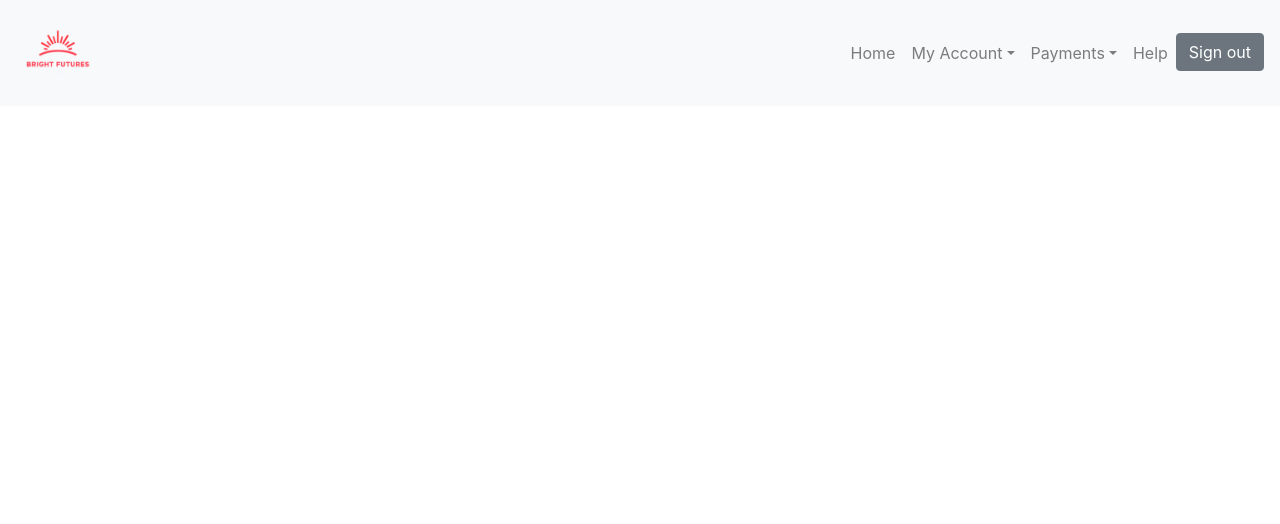
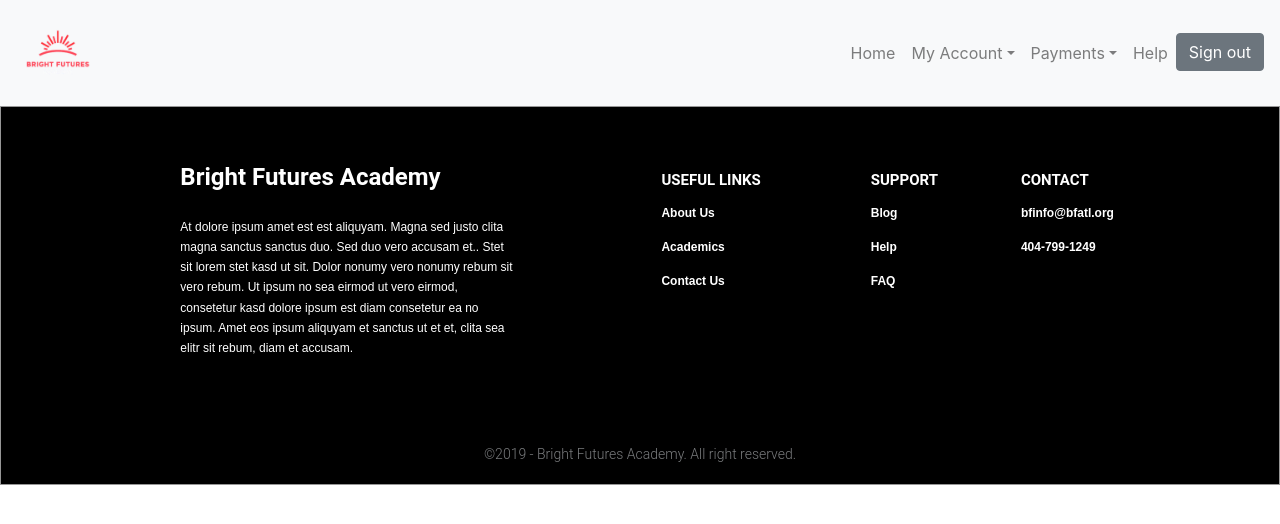
Before and after one commit to GTBitsOfGood/bright-futures-academy, a React (Create React App) app in the folder client/: page /landingPage in a window 1280 px wide. Shown: the top 524 px of the page. Built offline with nearby package versions, Linux system fonts and the light colour scheme.

Commit message:
Add Landing Page Footer

```diff
--- /dev/null
+++ b/client/src/components/Footer.js
@@ -0,0 +1,65 @@
+import React, { Component, Fragment } from 'react';
+import './css/Footer.css';
+
+/**
+ * Footer for Landing Page before parents sign in. https://github.com/GTBitsOfGood/bright-futures-academy/issues/112
+ */
+class Footer extends Component {
+
+    constructor(props) {
+        super(props);
+
+        this.state = {
+        }
+    }
+
+    /**
+     * TODO: Need to replace the pages with actual links.
+     */
+    render() {
+        return (
+            <div className="rectangleBackground">
+                <div className="mainContent">
+                    <div className="left">
+                        <p className="headingText" id="BFA">
+                            <div>
+                            Bright Futures Academy
+                            </div>
+                        </p>
+                        <p className="contentText" id="BFAtext">
+                            At dolore ipsum amet est est aliquyam. Magna sed justo clita magna sanctus sanctus duo. Sed duo vero accusam et.. Stet sit lorem stet kasd ut sit. Dolor nonumy vero nonumy rebum sit vero rebum. Ut ipsum no sea eirmod ut vero eirmod, consetetur kasd dolore ipsum est diam consetetur ea no ipsum. Amet eos ipsum aliquyam et sanctus ut et et, clita sea elitr sit rebum, diam et accusam.
+                        </p>
+                    </div>
+                    <div className="right">
+                        <table cellpadding="7">
+                            <tr className="headingText uppercase small">
+                                <th>Useful Links</th>
+                                <th>Support</th>
+                                <th>Contact</th>
+                            </tr>
+                            <tr className="contentText">
+                                <th>About Us</th>
+                                <th>Blog</th>
+                                <th><a className="noStyle" href="mailto:bfinfo@bfatl.org">bfinfo@bfatl.org</a></th> {/* TODO: replace this with the right email */}
+                            </tr>
+                            <tr className="contentText">
+                                <th>Academics</th>
+                                <th>Help</th>
+                                <th>404-799-1249</th>
+                            </tr>
+                            <tr className="contentText">
+                                <th>Contact Us</th>
+                                <th>FAQ</th>
+                            </tr>
+                        </table>
+                    </div>
+                </div>
+                <p className="allRightsReserved">
+                    ©2019 - Bright Futures Academy. All right reserved.
+                </p>
+            </div>
+        );
+    }
+}
+
+export default Footer;
--- /dev/null
+++ b/client/src/components/css/Footer.css
@@ -0,0 +1,113 @@
+.rectangleBackground {
+    height: 70%;
+    border: solid 1px #979797;
+    background-color: #000000;
+    display: inline-block;
+    margin:auto;
+    overflow:hidden;
+    text-align:center;
+    width: 100%;
+}
+
+.uppercase {
+    text-transform: uppercase;
+}
+
+table {
+    border-collapse: collapse;
+    width: 100%;
+}
+
+a {
+    color: inherit;
+    text-decoration: none;
+}
+
+.mainContent {
+    margin: 0 auto;
+    min-width: 100%;
+    justify-content: space-between;
+}
+
+.left {
+    width: 50%;
+    float: left;
+    text-align: center;
+    padding-left: 10%;
+}
+
+.right {
+    width: 50%;
+    float: left;
+    text-align: center;
+    padding-right: 5%;
+}
+
+.right > table {
+    margin: 2%;
+    padding: 20px;
+    overflow: hidden;
+    width: 100%;
+    float: right;
+}
+
+.rectangleBackground > div {
+    display: inline-block;
+    margin: 2%;
+    padding: 20px;
+    overflow: hidden;
+    max-width: 50%;
+}
+
+/* Import Roboto font */
+@import url(https://fonts.googleapis.com/css?family=Roboto);
+@import url(https://fonts.googleapis.com/css?family=Open+Sans);
+.headingText {
+    font-family: Roboto;
+    font-size: 24px;
+    font-weight: bold;
+    font-style: normal;
+    font-stretch: normal;
+    line-height: normal;
+    letter-spacing: normal;
+    color: #ffffff;
+    padding: 10px;
+    text-align: left;
+}
+
+.headingText#BFA {
+    text-align: left;
+}
+
+.headingText.small {
+    font-size: 15px;
+}
+
+.contentText {
+    font-family: Roboto-light, sans-serif;
+    font-size: 12px;
+    font-style: normal;
+    font-stretch: normal;
+    line-height: 1.69;
+    letter-spacing: normal;
+    color: #ffffff;
+    max-width: 70%;
+    overflow: hidden;
+    text-align: left;
+}
+
+.contentText#BFAtext {
+    text-align: left;
+    padding-left: 10px;
+}
+
+.allRightsReserved {
+    font-family: Roboto;
+    font-size: 14px;
+    font-weight: 300;
+    font-style: normal;
+    font-stretch: normal;
+    line-height: 1.93;
+    letter-spacing: normal;
+    color: #7a7c7e;
+}
--- a/client/src/pages/LandingPage.js
+++ b/client/src/pages/LandingPage.js
@@ -1,5 +1,6 @@
-import React, { Component } from 'react';
+import React, { Component, Fragment } from 'react';
 import PrimaryNavbar from './../components/Navbar';
+import Footer from './../components/Footer';
 
 /**
  * Our Landing Page! This is what the parent will see before they sign in.
@@ -15,7 +16,10 @@ class LandingPage extends Component {
 
   render() {
     return (
-      <PrimaryNavbar />
+      <div>
+        <PrimaryNavbar />
+        <Footer />
+      </div>
     );
   }
 }
```
